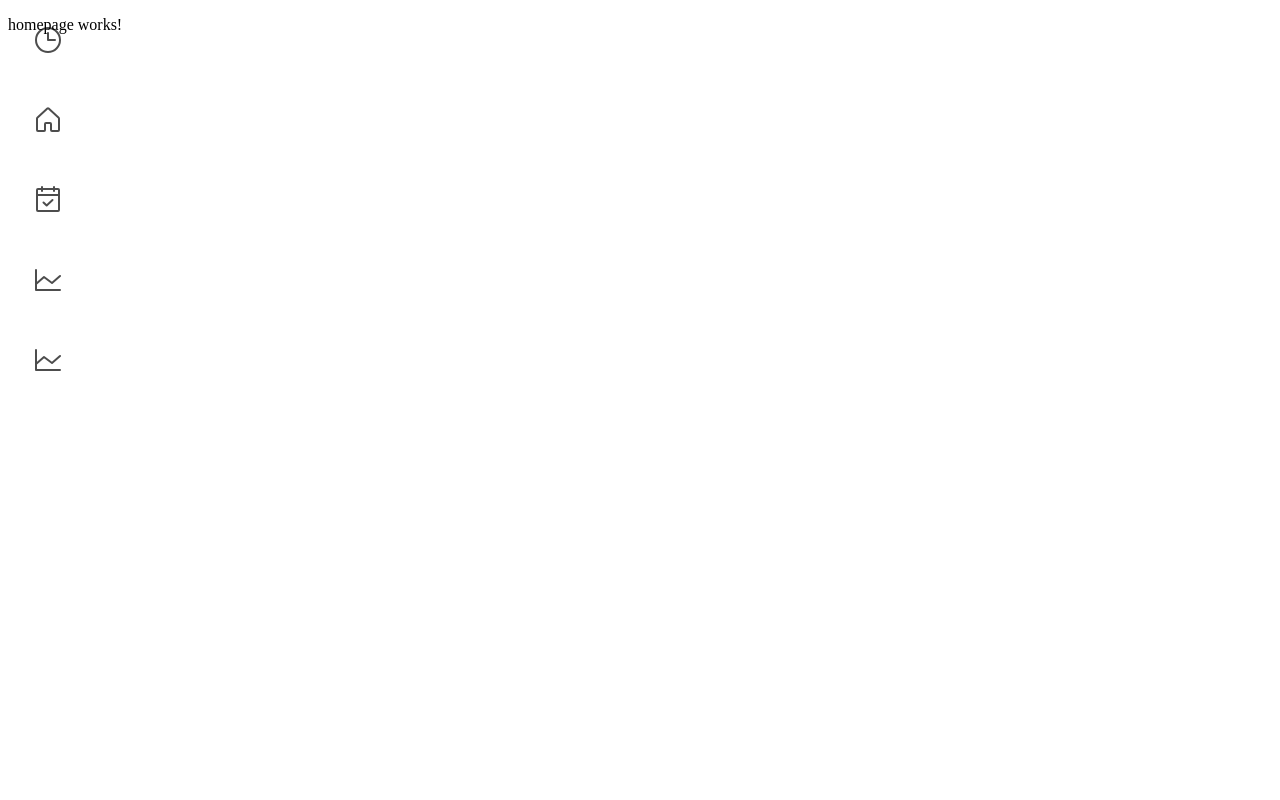
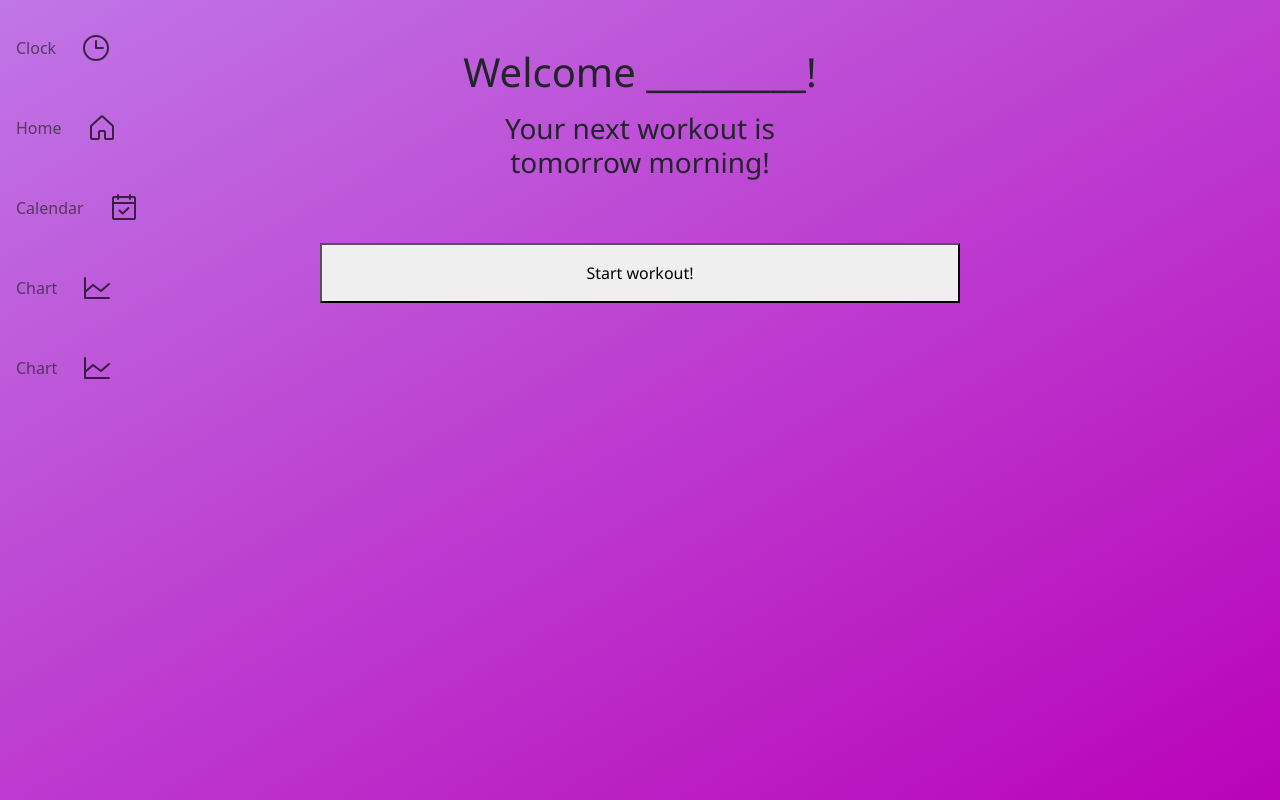
Before and after one commit to web-sci-spring-2022-name-tbd/IronTherapy, an Angular app in the folder Iron-Therapy/: page / in a window 1280 px wide. Built offline with nearby package versions, Linux system fonts and the light colour scheme.

Commit message:
Initial page

```diff
--- a/Iron-Therapy/angular.json
+++ b/Iron-Therapy/angular.json
@@ -27,9 +27,13 @@
               "src/assets"
             ],
             "styles": [
-              "src/styles.css"
+              "src/styles.css",
+              "node_modules/bootstrap/dist/css/bootstrap.min.css"
             ],
-            "scripts": []
+            "scripts": [
+              "node_modules/jquery/dist/jquery.min.js",
+              "node_modules/bootstrap/dist/js/bootstrap.min.js"
+            ]
           },
           "configurations": {
             "production": {
--- a/Iron-Therapy/package.json
+++ b/Iron-Therapy/package.json
@@ -19,6 +19,7 @@
     "@angular/platform-browser-dynamic": "~13.2.0",
     "@angular/router": "~13.2.0",
     "bootstrap": "^5.1.3",
+    "jquery": "^3.6.0",
     "rxjs": "~7.5.0",
     "tslib": "^2.3.0",
     "zone.js": "~0.11.4"
--- a/Iron-Therapy/src/app/homepage/homepage.component.css
+++ b/Iron-Therapy/src/app/homepage/homepage.component.css
@@ -0,0 +1,22 @@
+#content {
+  width: 100vw;
+  height: 100vh;
+  font-family: 'Segoe UI', Tahoma, Geneva, Verdana, sans-serif;
+  position: absolute;
+  background-color: #c076e6;
+  background-image: linear-gradient(150deg, #c076e6 0%, #b903b9 100%);
+}
+
+#welcome-message {
+  width: 70vw;
+  text-align: center;
+}
+
+#next-workout {
+  width: 80vw;
+  text-align: center;
+}
+
+#workout-button {
+  text-align: center;
+}
--- a/Iron-Therapy/src/app/homepage/homepage.component.html
+++ b/Iron-Therapy/src/app/homepage/homepage.component.html
@@ -1 +1,7 @@
-<p>homepage works!</p>
+<div id="content">
+  <h1 class="m-auto mt-5" id="welcome-message">Welcome _________!</h1>
+  <h3 class="m-auto mt-3" id="next-workout">Your next workout is <p>tomorrow morning!</p></h3>
+  <div class="d-flex justify-content-center">
+  <button type="button" class="p-3 w-50 mt-5 " id="workout-button">Start workout!</button>
+  </div>
+</div>
```
Also changed, not shown: 1 other file (tests, documents, lock files or other folders).
